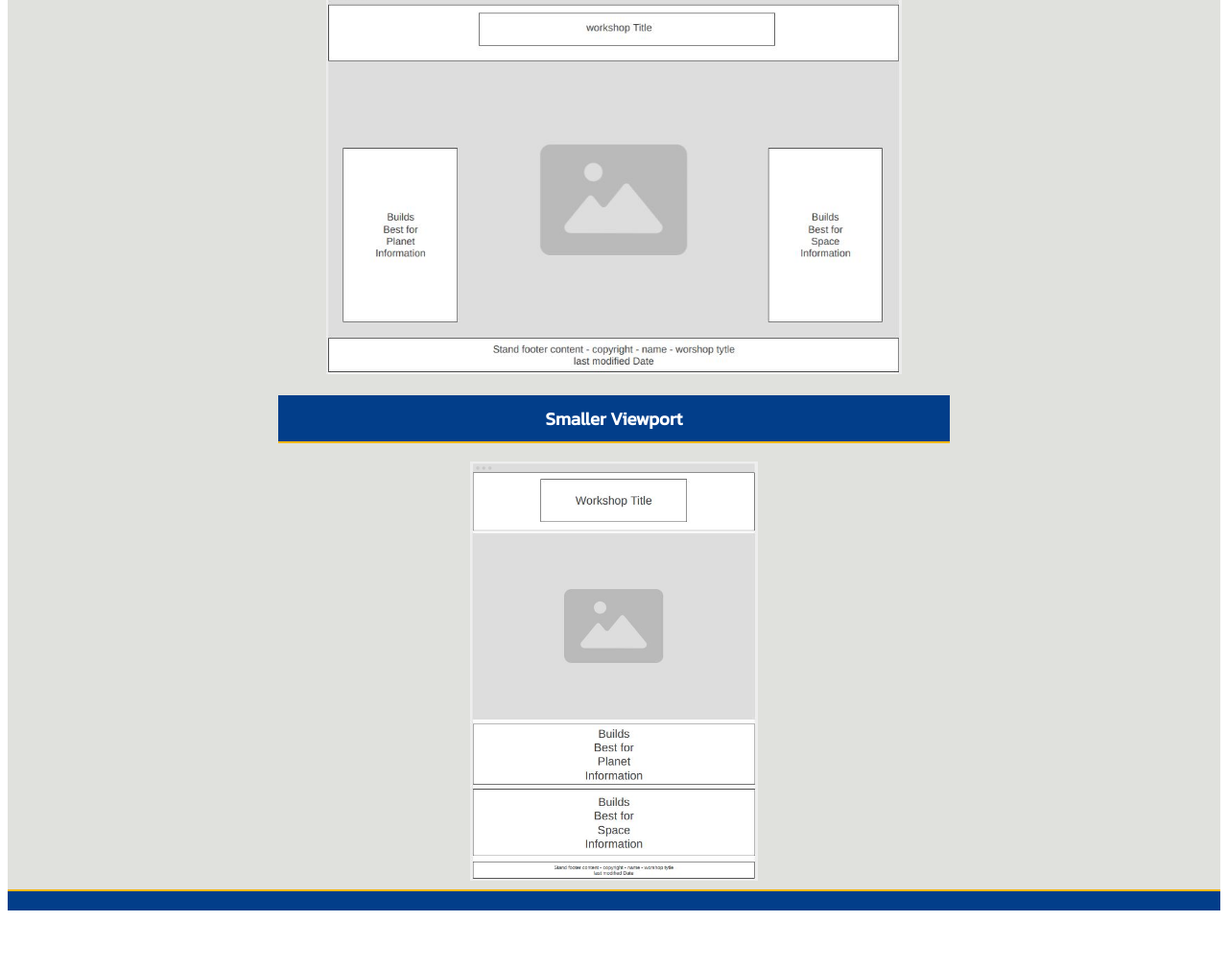
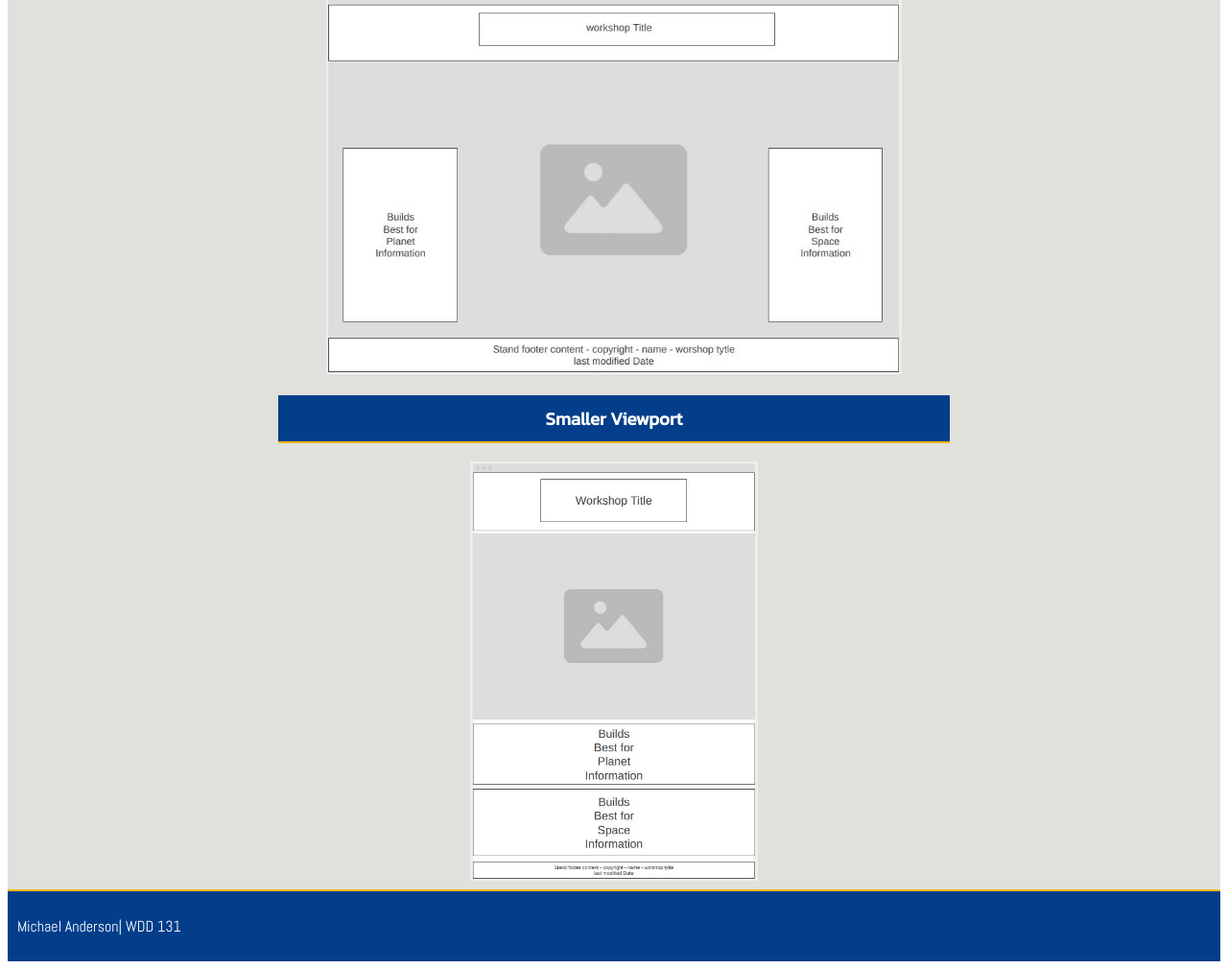
Before and after one commit to mkanderson2024/wdd131, a plain HTML site: page project/siteplan.html in a window 1280 px wide. Shown: the part 994-2004 px from the top of the page at 96% size. Before the commit the page ends 1951 px from the top, so only its background shows below. Drawn offline with Linux system fonts and the light colour scheme.

Commit message:
adding footer info

```diff
--- a/project/siteplan.html
+++ b/project/siteplan.html
@@ -57,7 +57,9 @@
         </div>
 
     </main>
-    <footer></footer>
+    <footer>
+        <p>Michael Anderson| WDD 131</p>
+    </footer>
 </body>
 
 </html>
```
